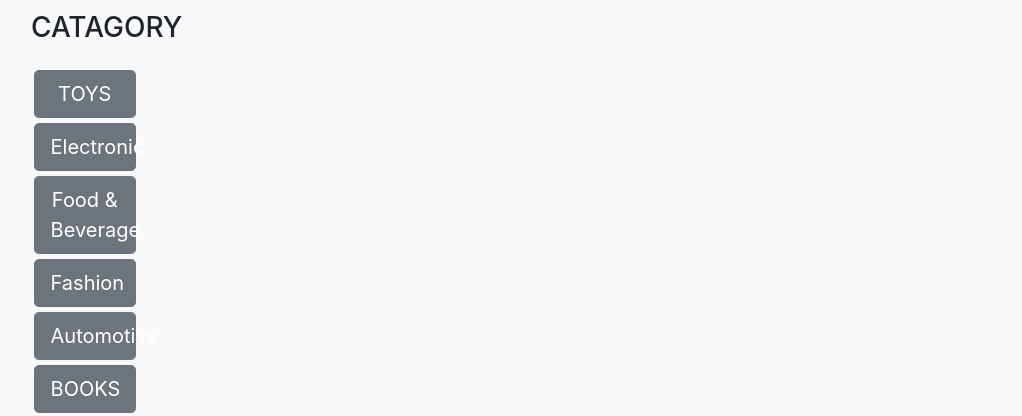
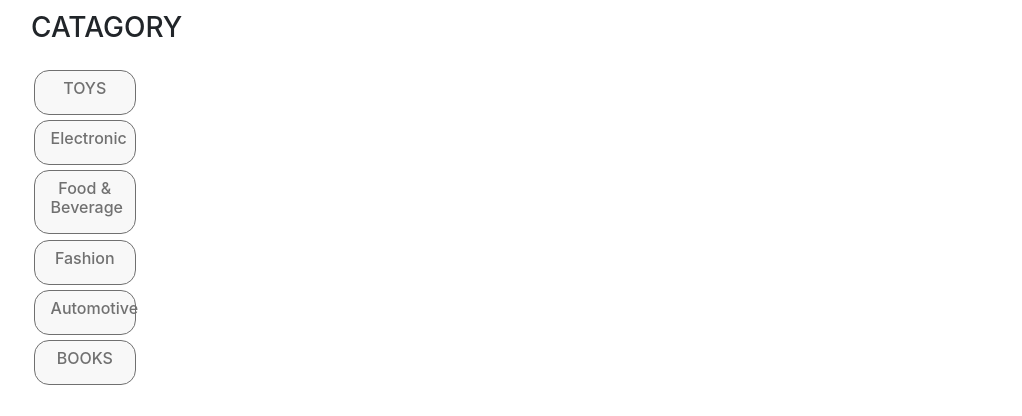
Before and after one commit to Nomoki/Bidof, a React (Create React App) app: page / in a window 1280 px wide. Shown: the part 749-1165 px from the top of the page, without its empty margins (33-1055 px from the left). After the commit the page ends 1137 px from the top, so only its background shows below. Built offline with nearby package versions, Linux system fonts and the light colour scheme; no server answers.

Commit message:
home update
cattagory style updated

```diff
--- a/src/components/Home.js
+++ b/src/components/Home.js
@@ -92,23 +92,23 @@ const Home = () => {
             <h3 className="cat">CATAGORY</h3>
             {(!catChange && !catChange2 && !catChange3 && !catChange4 && !catChange5 && !catChange6) ? (
                 <div className="btncat">
-                <Button variant="secondary" size="lg" className="btnbox" onClick={catToy}>
-                    TOYS
+                <Button variant="secondary" size="lg" className="btnboxh" onClick={catToy}>
+                    <h1 className="fontcath">TOYS</h1>
                 </Button>
-                <Button variant="secondary" size="lg" className="btnbox" onClick={catElec}>
-                    Electronic
+                <Button variant="secondary" size="lg" className="btnboxh" onClick={catElec}>
+                <h1 className="fontcath">Electronic</h1>
                 </Button>
-                <Button variant="secondary" size="lg" className="btnbox" onClick={catFood}>
-                    Food & Beverage
+                <Button variant="secondary" size="lg" className="btnboxh" onClick={catFood}>
+                <h1 className="fontcath">Food & Beverage</h1>
                 </Button>
-                <Button variant="secondary" size="lg" className="btnbox" onClick={catFasion}>
-                    Fashion
+                <Button variant="secondary" size="lg" className="btnboxh" onClick={catFasion}>
+                <h1 className="fontcath">Fashion</h1>
                 </Button>
-                <Button variant="secondary" size="lg" className="btnbox" onClick={catAutomotive}>
-                    Automotive
+                <Button variant="secondary" size="lg" className="btnboxh" onClick={catAutomotive}>
+                <h1 className="fontcath">Automotive</h1>
                 </Button>
-                <Button variant="secondary" size="lg" className="btnbox" onClick={catBooks}>
-                    BOOKS
+                <Button variant="secondary" size="lg" className="btnboxh" onClick={catBooks}>
+                <h1 className="fontcath">BOOKS</h1>
                 </Button>
                 </div>
                 ) : (
--- a/src/components/style.css
+++ b/src/components/style.css
@@ -1,6 +1,4 @@
-body{
-    background-color: #f8f9fa;
-}
+
 .logo{
     width: 10%;
 }
@@ -35,13 +33,20 @@ body{
     margin: 2%;
     width: 8vw;
 }
+.btnboxh{
+    margin: 2%;
+    width: 8vw;
+    background-color: #F8F8F8;
+    border-color: #707070;
+    border-radius: 15px;
+}
 .btncat1{
     width: 12%;
     position: absolute;
     top: 102%;
     left: 5%;
     text-align: center;
-    background-color: #E6E6E6;
+    background-color: #bdbdbd;
     border-radius: 15px;
 
 }
@@ -57,3 +62,8 @@ body{
 .fontcat:hover{
     color: white;
 }
+
+.fontcath{
+    color: #707070;
+    font-size: 1rem;
+}
```
